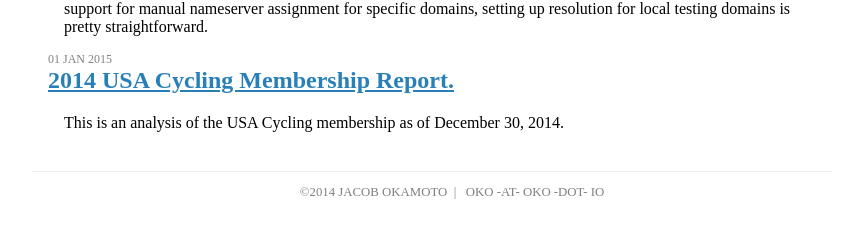
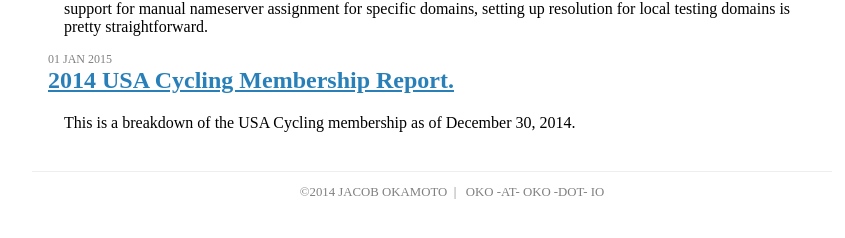
Before and after one commit to oko/oko.github.io, a Jekyll site: the page built from index.html, in a window 1280 px wide. Shown: the part 242-480 px from the top of the page, without its empty margins (208-1053 px from the left). Built offline with Jekyll 4.4.1, drawn with Linux system fonts in a browser that asks for light colours; Markdown is read by kramdown in place of the engine named in the settings; some of the changed lines change nothing that is shown.

Commit message:
Minor updates to USAC membership post.

```diff
--- a/_posts/2015-01-01-usa-cycling-membership-report.markdown
+++ b/_posts/2015-01-01-usa-cycling-membership-report.markdown
@@ -4,9 +4,9 @@
 #updated: 2015-01-01 18:00:00 -0500
 ---
 
-This is an analysis of the USA Cycling membership as of December 30, 2014.
+This is a breakdown of the USA Cycling membership as of December 30, 2014.
 
-There are no pretty graphs yet.
+There are no pretty graphs nor in-depth analysis yet. Just numbers.
 
 ### Total riders: 60139
  * **Male**: 51980
@@ -109,4 +109,4 @@
  * **WY**: 95 riders
  * **None**: 23 riders
 
-State membership trends upwards in states with warm climates and/or large populations. Colorado is an exception to this, with the second-largest membership in the country. California takes the largest slice of the membership pie, with more than double the ridership of any other state.
+State membership trends upwards in states with warm climates and/or large populations. Colorado is an obvious exception to this, with the second-largest membership in the country. California takes the largest slice of the membership pie, with more than double the ridership of any other state.
```
